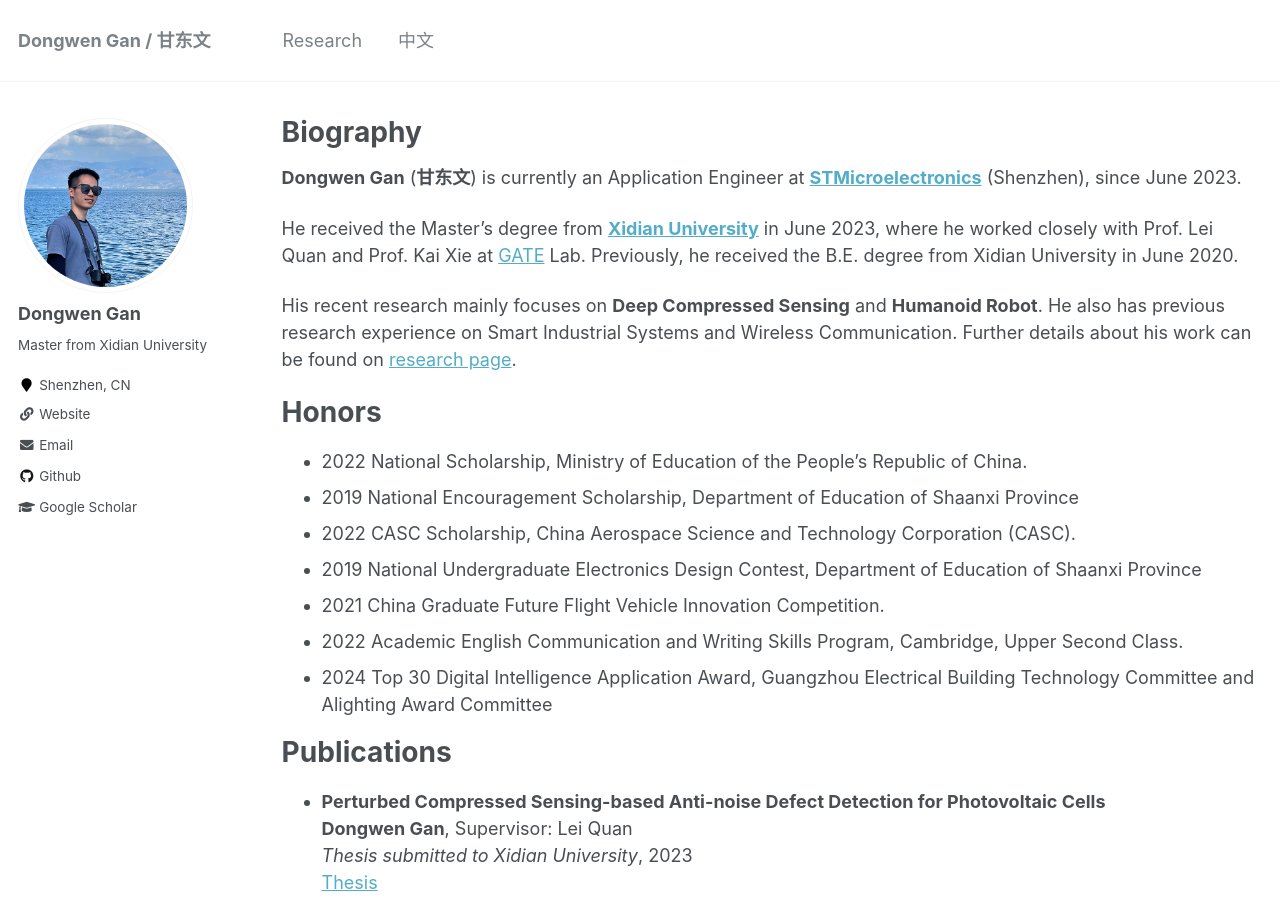
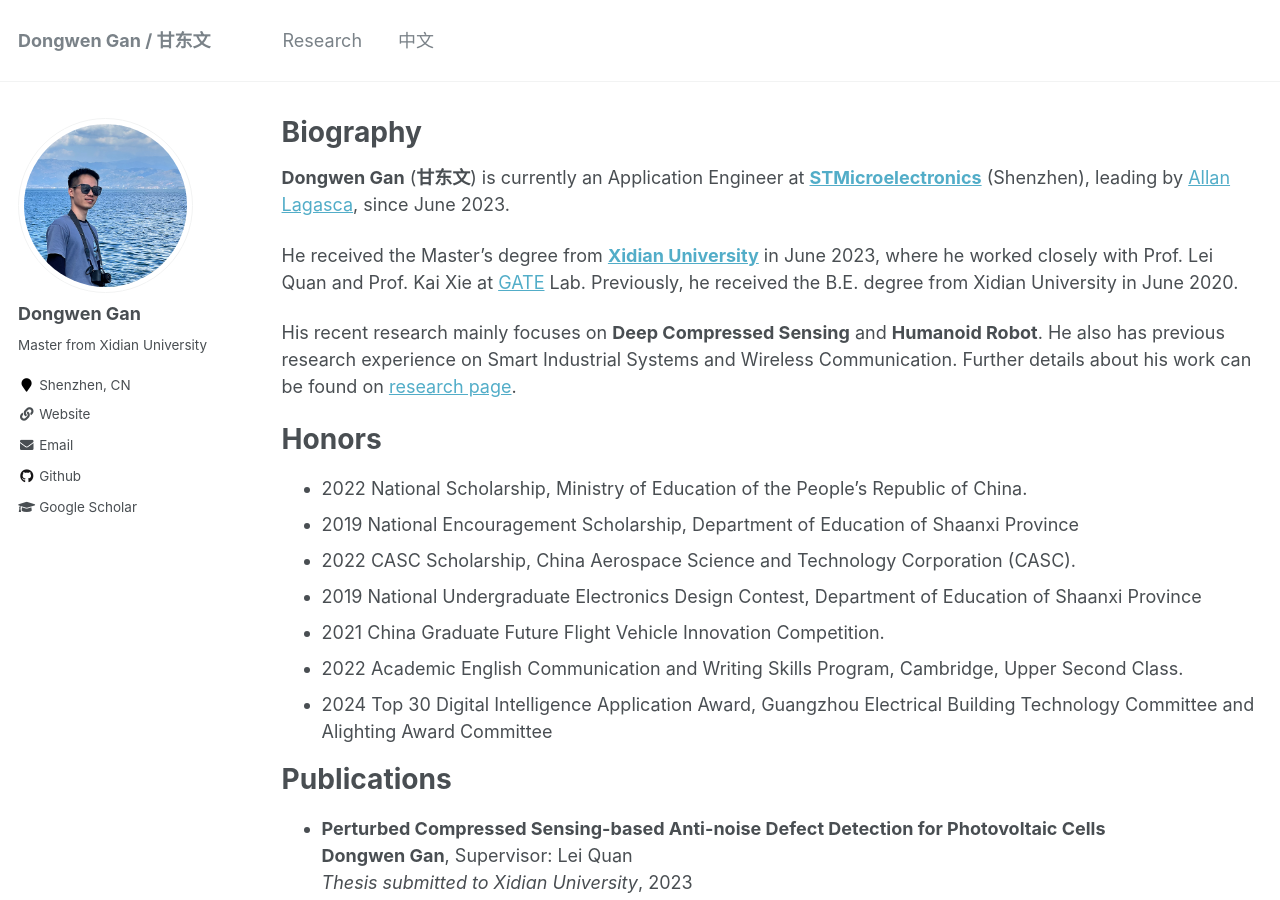
Before and after one commit to dwgan/page, a Jekyll site: the page built from _pages/index.md, in a window 1280 px wide and 900 px high. Built offline with Jekyll 4.4.1, drawn with Linux system fonts in a browser that asks for light colours; comment, search, counter and statistics services are not loaded.

Commit message:
Update index.md

```diff
--- a/_pages/index.md
+++ b/_pages/index.md
@@ -7,7 +7,7 @@ layout: collection
 
 
 
-**Dongwen Gan** (**甘东文**) is currently an Application Engineer at [**STMicroelectronics**](https://www.st.com/) (Shenzhen), since June 2023.
+**Dongwen Gan** (**甘东文**) is currently an Application Engineer at [**STMicroelectronics**](https://www.st.com/) (Shenzhen), leading by [Allan Lagasca](https://cn.linkedin.com/in/allan-r-v-lagasca-52678866), since June 2023.
 
 He received the Master's degree from [**Xidian University**](https://www.xidian.edu.cn/) in June 2023, where he worked closely with Prof. Lei Quan  and Prof. Kai Xie at [GATE](https://faculty.xidian.edu.cn/XK3/zh_CN/index.htm) Lab. Previously, he received the B.E. degree from Xidian University in June 2020.
 
```
